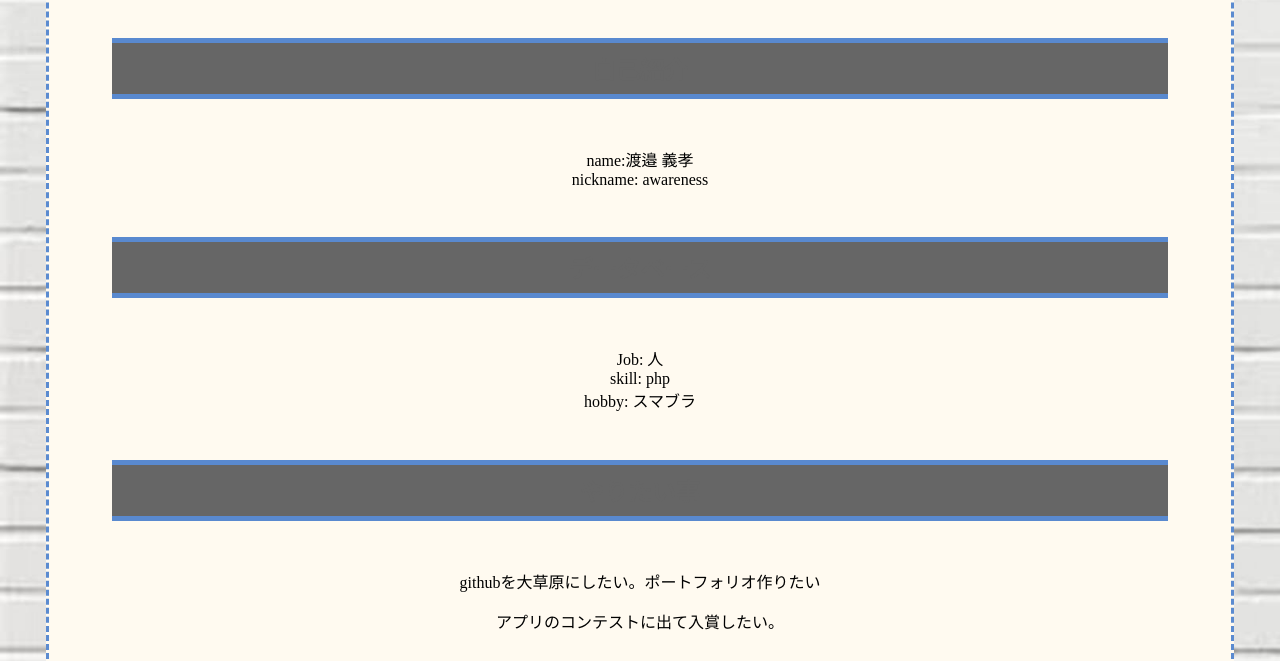
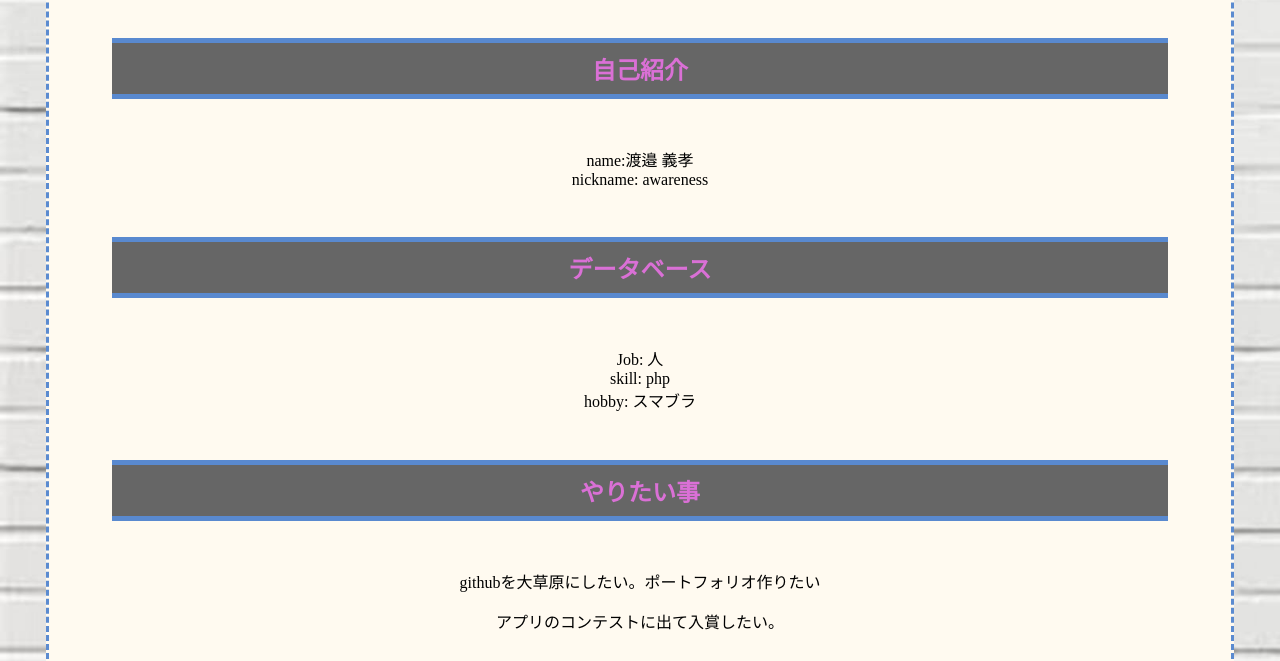
Before and after one commit to PawarenessC/Xxawareness.github.io, a plain HTML site: page index.html in a window 1280 px wide. Shown: the part 135-796 px from the top of the page. Drawn offline with Linux system fonts and the light colour scheme.

Commit message:
Update style.css

```diff
--- a/style.css
+++ b/style.css
@@ -16,7 +16,7 @@ div.background_cover{
 h2{
     padding: 8px 19px;
     margin: 2em 0;
-    color: #666666;
+    color:#DA70D6 ;
     background: #666666;
     border-top: solid 5px #5989cf;
     border-bottom: solid 5px #5989cf;
```
